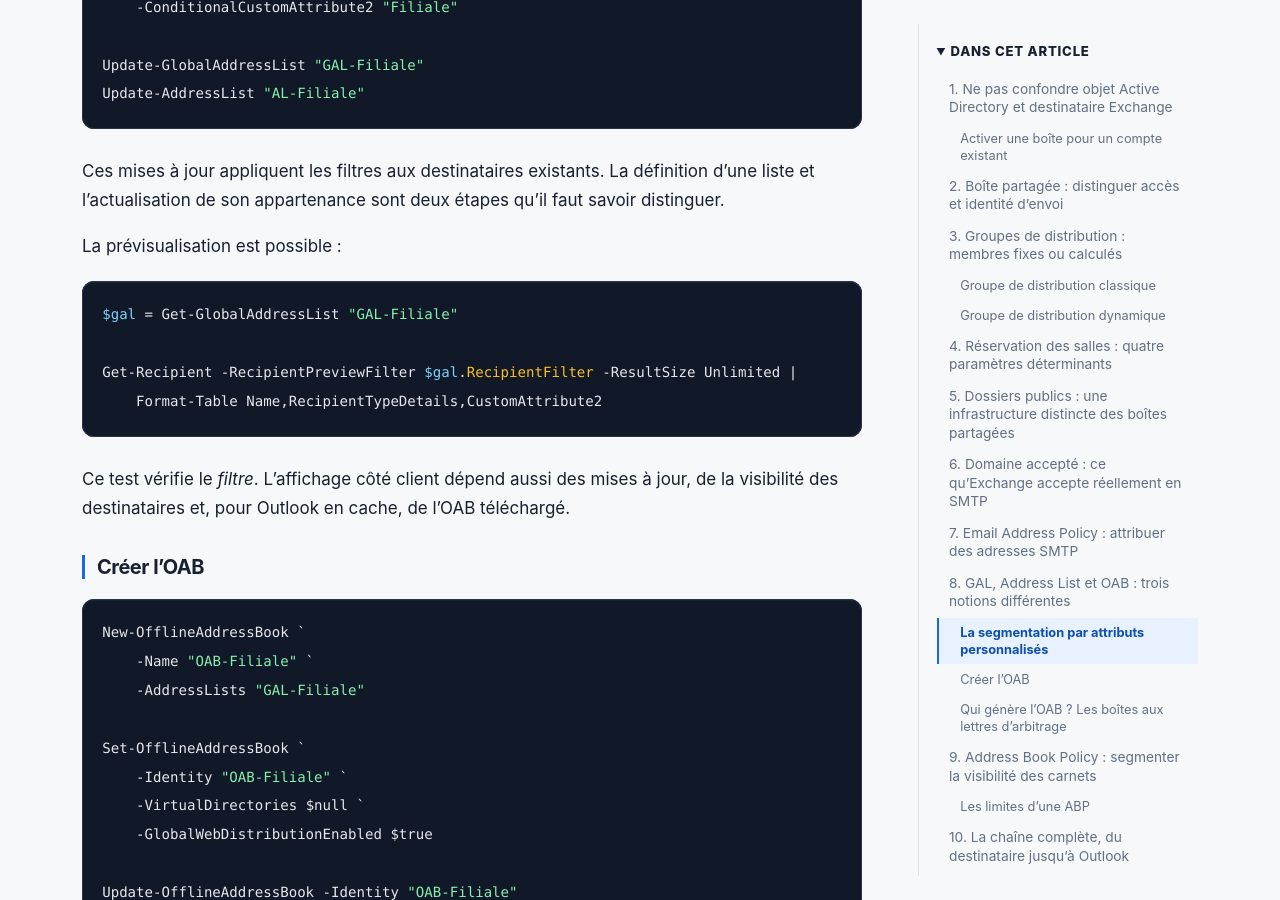
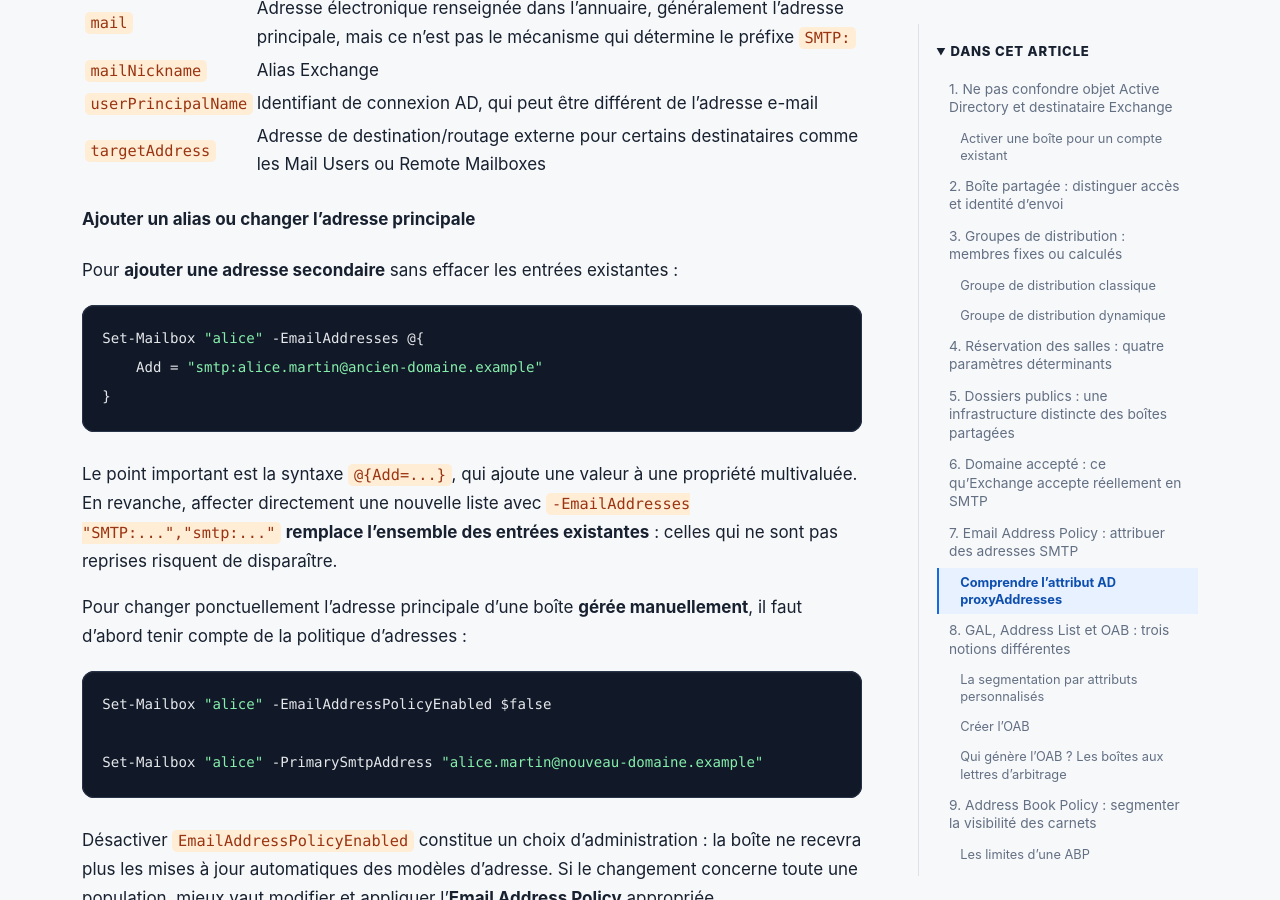
Before and after one commit to Coubiac/coubiac.github.io, a Jekyll site: the page built from _posts/2026-10-27-exchange-server-destinataires-groupes-politiques-adressage.md, in a window 1280 px wide and 900 px high, scrolled down 14783 px. Built offline with Jekyll 4.4.1, drawn with Linux system fonts in a browser that asks for light colours; some of the changed text lies outside the part shown.

Commit message:
Documenter proxyAddresses, SMTP principal et alias Exchange

````diff
--- a/_posts/2026-10-27-exchange-server-destinataires-groupes-politiques-adressage.md
+++ b/_posts/2026-10-27-exchange-server-destinataires-groupes-politiques-adressage.md
@@ -376,6 +376,86 @@
 
 Si `EmailAddressPolicyEnabled` vaut `$false` pour une boîte, celle-ci ne suit plus automatiquement les modèles de la politique : c'est notamment à vérifier en cas d'adresse gérée manuellement.
 
+### Comprendre l'attribut AD `proxyAddresses`
+
+Lorsqu'on consulte les propriétés d'un utilisateur dans **Active Directory Users and Computers** (avec l'affichage des fonctionnalités avancées et l'éditeur d'attributs), on retrouve les adresses Exchange dans l'attribut **`proxyAddresses`**.
+
+Il s'agit d'un attribut **multivalué** : il contient plusieurs adresses pour un même destinataire. Par exemple :
+
+```text
+SMTP:alice.martin@filiale.example
+smtp:alice.martin@contoso.example
+smtp:a.martin@filiale.example
+X500:/o=Contoso/ou=Exchange Administrative Group/cn=Recipients/cn=AliceMartin
+```
+
+La distinction essentielle porte sur **la casse du préfixe** :
+
+| Valeur | Signification |
+|---|---|
+| `SMTP:` | Adresse SMTP principale, unique pour le destinataire |
+| `smtp:` | Adresse SMTP secondaire (alias de réception), plusieurs possibles |
+| `X500:` | Adresse héritée liée à l'identité Exchange, notamment utile après une migration |
+
+Les messages envoyés aux différentes adresses SMTP sont remis à la **même boîte aux lettres**. L'adresse principale est celle qu'Exchange utilise normalement comme adresse d'expéditeur par défaut. Ce n'est pas un en-tête `Reply-To:` forcé : un client ou une application peut définir ce dernier séparément.
+
+Ce n'est donc pas la casse de `alice.martin` ou du nom de domaine qui indique l'adresse principale, mais bien **`SMTP:` (majuscules) ou `smtp:` (minuscules)**.
+
+#### Vérifier l'attribut depuis Active Directory et Exchange
+
+Pour comparer la représentation dans Active Directory et les propriétés exposées par Exchange :
+
+```powershell
+# Lecture directe dans Active Directory
+Get-ADUser "alice" -Properties proxyAddresses,mail,mailNickname,userPrincipalName |
+    Format-List Name,proxyAddresses,mail,mailNickname,userPrincipalName
+
+# Lecture via Exchange Management Shell
+Get-Mailbox "alice" |
+    Format-List PrimarySmtpAddress,EmailAddresses,EmailAddressPolicyEnabled
+```
+
+On trouve également plusieurs attributs AD qu'il ne faut pas confondre :
+
+| Attribut AD | Rôle |
+|---|---|
+| `proxyAddresses` | Ensemble des adresses de messagerie (SMTP, X500, etc.) |
+| `mail` | Adresse électronique renseignée dans l'annuaire, généralement l'adresse principale, mais ce n'est pas le mécanisme qui détermine le préfixe `SMTP:` |
+| `mailNickname` | Alias Exchange |
+| `userPrincipalName` | Identifiant de connexion AD, qui peut être différent de l'adresse e-mail |
+| `targetAddress` | Adresse de destination/routage externe pour certains destinataires comme les Mail Users ou Remote Mailboxes |
+
+#### Ajouter un alias ou changer l'adresse principale
+
+Pour **ajouter une adresse secondaire** sans effacer les entrées existantes :
+
+```powershell
+Set-Mailbox "alice" -EmailAddresses @{
+    Add = "smtp:alice.martin@ancien-domaine.example"
+}
+```
+
+Le point important est la syntaxe `@{Add=...}`, qui ajoute une valeur à une propriété multivaluée. En revanche, affecter directement une nouvelle liste avec `-EmailAddresses "SMTP:...","smtp:..."` **remplace l'ensemble des entrées existantes** : celles qui ne sont pas reprises risquent de disparaître.
+
+Pour changer ponctuellement l'adresse principale d'une boîte **gérée manuellement**, il faut d'abord tenir compte de la politique d'adresses :
+
+```powershell
+Set-Mailbox "alice" -EmailAddressPolicyEnabled $false
+
+Set-Mailbox "alice" -PrimarySmtpAddress "alice.martin@nouveau-domaine.example"
+```
+
+Désactiver `EmailAddressPolicyEnabled` constitue un choix d'administration : la boîte ne recevra plus les mises à jour automatiques des modèles d'adresse. Si le changement concerne toute une population, mieux vaut modifier et appliquer l'**Email Address Policy** appropriée.
+
+#### Pourquoi ne pas modifier `proxyAddresses` directement dans AD ?
+
+Techniquement, on peut modifier cet attribut dans les outils AD, mais **les cmdlets Exchange restent la méthode normale d'administration**. Elles effectuent les validations Exchange et permettent de gérer les politiques d'adresses. Une modification directe dans AD peut laisser des propriétés incohérentes ou entrer en conflit avec une mise à jour de politique.
+
+Un cas piégeux concerne `targetAddress` : Microsoft documente qu'un `targetAddress` commençant par **`SMTP:` en majuscules** peut remplacer l'adresse SMTP principale dans `proxyAddresses` lors de l'application d'une politique d'adresses. La casse du préfixe mérite donc une attention particulière, aussi sur cet attribut.
+
+Enfin, **ne supprime pas les adresses `X500:` par simple nettoyage**. Elles peuvent préserver la résolution des anciens destinataires, notamment lors de réponses à des messages historiques ou d'une migration de boîte. Leur disparition peut entraîner des erreurs de remise liées à d'anciens identifiants Exchange.
+
+
 ## 8. GAL, Address List et OAB : trois notions différentes
 
 On utilise fréquemment le terme « carnet d'adresses » pour désigner des objets Exchange distincts.
@@ -635,6 +715,9 @@
 - [Public folders in Exchange Server](https://learn.microsoft.com/en-us/exchange/collaboration/public-folders/public-folders)
 - [Accepted domains in Exchange Server](https://learn.microsoft.com/en-us/exchange/mail-flow/accepted-domains/accepted-domains)
 - [Email address policies in Exchange Server](https://learn.microsoft.com/en-us/exchange/email-addresses-and-address-books/email-address-policies/email-address-policies)
+- [Add or remove email addresses for a mailbox](https://learn.microsoft.com/en-us/exchange/recipients/user-mailboxes/email-addresses)
+- [Set-Mailbox : propriétés EmailAddresses et PrimarySmtpAddress](https://learn.microsoft.com/en-us/powershell/module/exchangepowershell/set-mailbox)
+- [Primary SMTP address overwritten by targetAddress](https://learn.microsoft.com/en-us/troubleshoot/exchange/administration/primary-smtp-address-is-overwritten-by-targetaddress)
 - [Address book policies in Exchange Server](https://learn.microsoft.com/en-us/exchange/email-addresses-and-address-books/address-book-policies/address-book-policies)
 - [Set-OfflineAddressBook](https://learn.microsoft.com/en-us/powershell/module/exchangepowershell/set-offlineaddressbook)
 - [Offline address books in Exchange Server](https://learn.microsoft.com/en-us/exchange/email-addresses-and-address-books/offline-address-books/offline-address-books)
````
